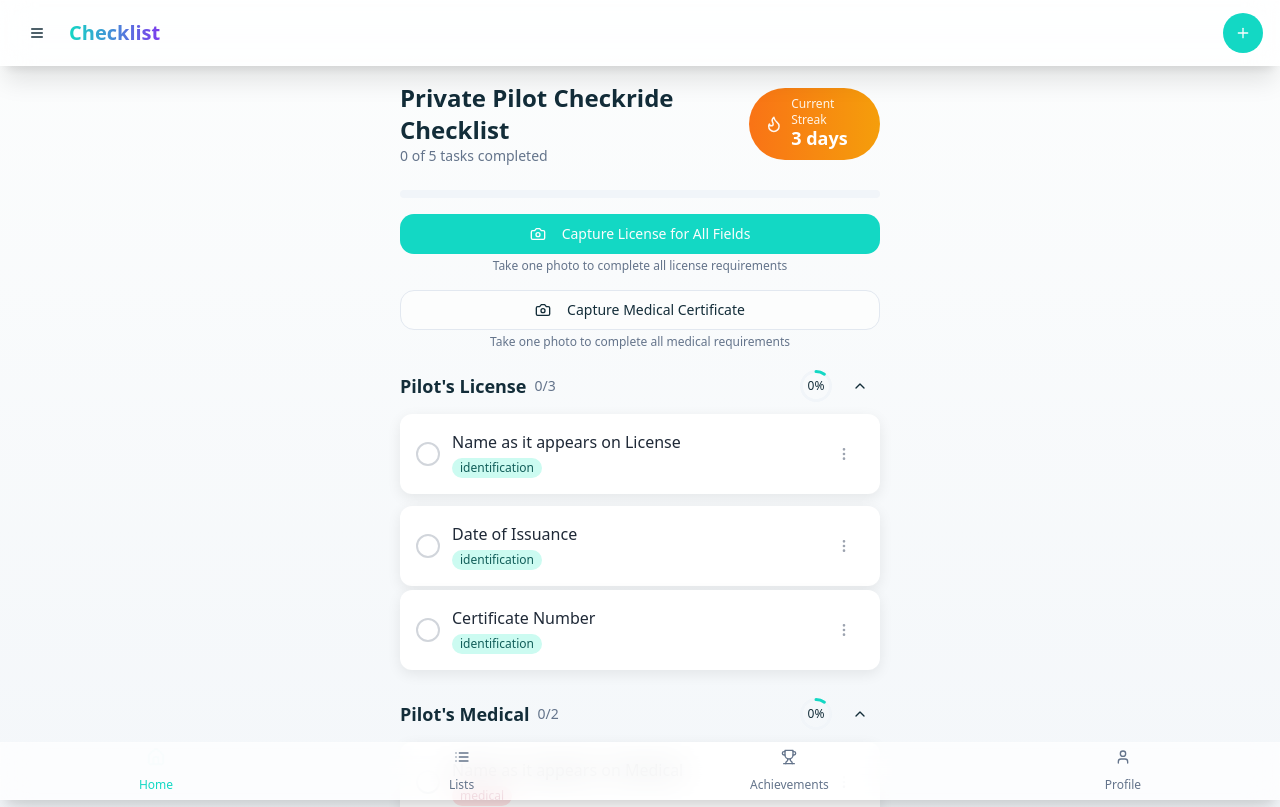
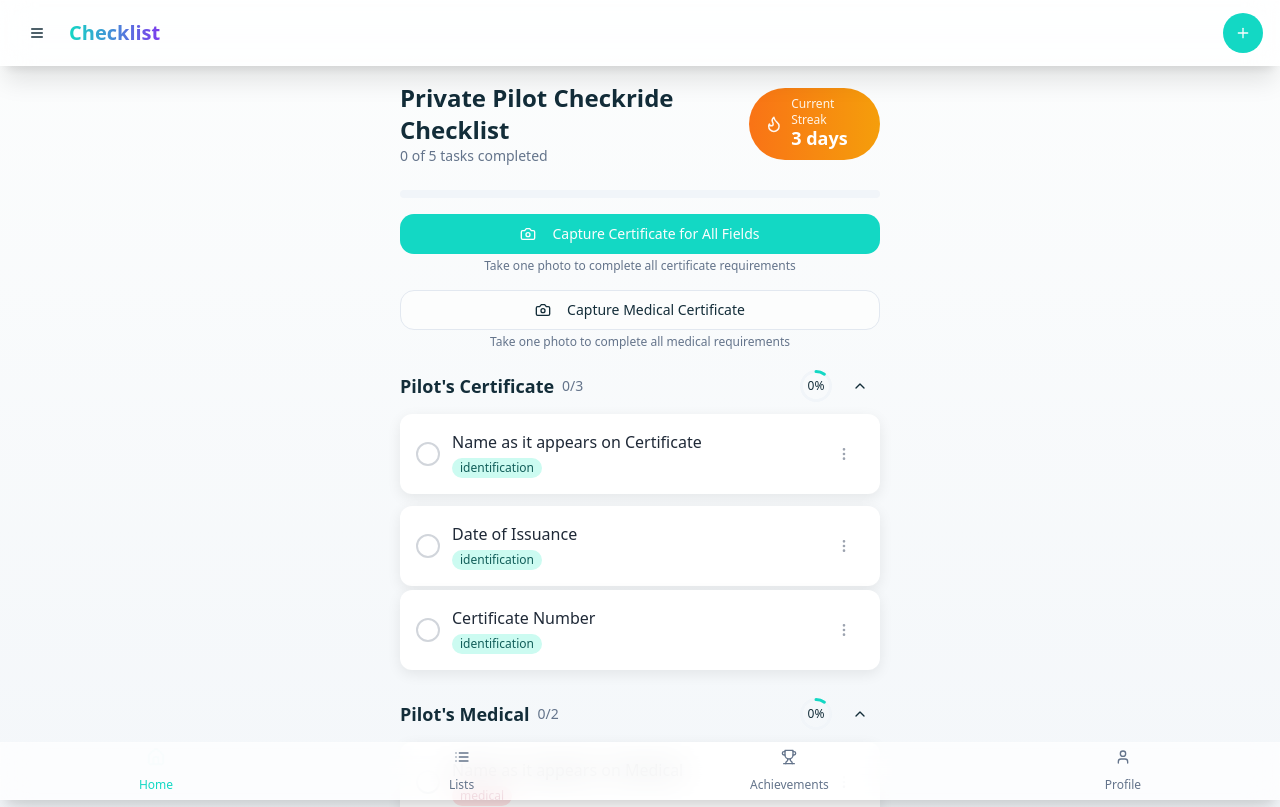
Before and after one commit to SineVisu/checkliingo, a React (Vite) app: page / in a window 1280 px wide. Shown: the top 807 px of the page. Built offline with nearby package versions, Linux system fonts and the light colour scheme.

Commit message:
Rename "License" to "Certificate"
Renamed all instances of the word "License" to "Certificate" throughout the codebase.

```diff
--- a/src/components/checklists/ChecklistItem.tsx
+++ b/src/components/checklists/ChecklistItem.tsx
@@ -30,7 +30,7 @@ const ChecklistItem: React.FC<ChecklistItemProps> = ({ item, onToggleComplete })
   const { checkNameDiscrepancy } = useContext(ChecklistContext);
 
   const handleToggle = () => {
-    if (item.title === 'Name as it appears on License' || item.title === 'Name as it appears on Medical') {
+    if (item.title === 'Name as it appears on Certificate' || item.title === 'Name as it appears on Medical') {
       setNameDialogOpen(true);
       return;
     }
@@ -53,11 +53,11 @@ const ChecklistItem: React.FC<ChecklistItemProps> = ({ item, onToggleComplete })
   };
 
   const handleSaveLicenseName = (name: string) => {
-    toast.success(`License name saved: ${name}`);
+    toast.success(`Certificate name saved: ${name}`);
     onToggleComplete(item.id, true, name);
 
     // After setting the name, check for discrepancies
-    if (item.title === 'Name as it appears on License' || item.title === 'Name as it appears on Medical') {
+    if (item.title === 'Name as it appears on Certificate' || item.title === 'Name as it appears on Medical') {
       checkNameDiscrepancy();
     }
   };
@@ -136,7 +136,7 @@ const ChecklistItem: React.FC<ChecklistItemProps> = ({ item, onToggleComplete })
         </Button>
       </div>
 
-      {item.title === 'Name as it appears on License' && (
+      {item.title === 'Name as it appears on Certificate' && (
         <LicenseNameDialog
           isOpen={nameDialogOpen}
           onClose={() => setNameDialogOpen(false)}
--- a/src/components/checklists/LicenseCapture.tsx
+++ b/src/components/checklists/LicenseCapture.tsx
@@ -93,7 +93,7 @@ const LicenseCapture: React.FC<LicenseCaptureProps> = ({ isOpen, onClose, onSave
       const worker = await createWorker('eng');
 
       const result = await worker.recognize(imageData);
-      console.log("OCR Result for full license:", result);
+      console.log("OCR Result for full certificate:", result);
 
       // Extract all needed information
       const extractedText = result.data.text;
@@ -183,7 +183,7 @@ const LicenseCapture: React.FC<LicenseCaptureProps> = ({ isOpen, onClose, onSave
       /\b(January|February|March|April|May|June|July|August|September|October|November|December)\s+(0?[1-9]|[12][0-9]|3[01])(st|nd|rd|th)?,\s+(19|20)\d{2}\b/gi,
       // DD/MM/YYYY (international format)
       /\b(0?[1-9]|[12][0-9]|3[01])[\/\-](0?[1-9]|1[0-2])[\/\-](19|20)\d{2}\b/g,
-      // Common license patterns
+      // Common certificate patterns
       /ISSUE\s*DATE\s*:?\s*(0?[1-9]|1[0-2])[\/\-](0?[1-9]|[12][0-9]|3[01])[\/\-](19|20)\d{2}/i,
       /DATE\s*ISSUED\s*:?\s*(0?[1-9]|1[0-2])[\/\-](0?[1-9]|[12][0-9]|3[01])[\/\-](19|20)\d{2}/i
     ];
@@ -256,7 +256,7 @@ const LicenseCapture: React.FC<LicenseCaptureProps> = ({ isOpen, onClose, onSave
 
     // Check if we have any data to save
     if (!dataToSave.name && !dataToSave.date && !dataToSave.certificateNumber) {
-      toast.error("No information was extracted from license. Please try again.");
+      toast.error("No information was extracted from certificate. Please try again.");
       return;
     }
 
@@ -288,7 +288,7 @@ const LicenseCapture: React.FC<LicenseCaptureProps> = ({ isOpen, onClose, onSave
     <Dialog open={isOpen} onOpenChange={handleClose}>
       <DialogContent className="sm:max-w-md">
         <DialogHeader>
-          <DialogTitle>Capture Pilot License</DialogTitle>
+          <DialogTitle>Capture Pilot Certificate</DialogTitle>
         </DialogHeader>
         <div className="space-y-4 py-4">
           {showCamera ? (
@@ -313,7 +313,7 @@ const LicenseCapture: React.FC<LicenseCaptureProps> = ({ isOpen, onClose, onSave
               <div className="relative aspect-video overflow-hidden rounded-lg bg-muted">
                 <img
                   src={imageUrl}
-                  alt="License"
+                  alt="Certificate"
                   className="h-full w-full object-contain"
                 />
               </div>
@@ -353,7 +353,7 @@ const LicenseCapture: React.FC<LicenseCaptureProps> = ({ isOpen, onClose, onSave
           ) : (
             <div className="space-y-4">
               <p className="text-sm text-muted-foreground text-center">
-                Take a clear photo of your pilot license to automatically extract your name,
+                Take a clear photo of your pilot certificate to automatically extract your name,
                 issuance date, and certificate number
               </p>
 
@@ -363,7 +363,7 @@ const LicenseCapture: React.FC<LicenseCaptureProps> = ({ isOpen, onClose, onSave
                 disabled={isProcessing}
               >
                 <Camera className="mr-2 h-4 w-4" />
-                Capture License Photo
+                Capture Certificate Photo
               </Button>
             </div>
           )}
--- a/src/components/checklists/LicenseNameDialog.tsx
+++ b/src/components/checklists/LicenseNameDialog.tsx
@@ -1,3 +1,4 @@
+
 import React, { useState, useRef } from 'react';
 import { Dialog, DialogContent, DialogHeader, DialogTitle } from "@/components/ui/dialog";
 import { Button } from "@/components/ui/button";
@@ -90,7 +91,7 @@ const LicenseNameDialog: React.FC<LicenseNameDialogProps> = ({ isOpen, onClose,
 
       if (possibleName) {
         setLicenseName(possibleName);
-        toast.success("Name detected from license");
+        toast.success("Name detected from certificate");
       } else {
         toast.info("Couldn't detect name automatically. Please enter manually.");
       }
@@ -148,7 +149,7 @@ const LicenseNameDialog: React.FC<LicenseNameDialogProps> = ({ isOpen, onClose,
 
   const handleSave = () => {
     if (!licenseName.trim()) {
-      toast.error("Please enter your license name");
+      toast.error("Please enter your certificate name");
       return;
     }
 
@@ -191,7 +192,7 @@ const LicenseNameDialog: React.FC<LicenseNameDialogProps> = ({ isOpen, onClose,
     <Dialog open={isOpen} onOpenChange={handleClose}>
       <DialogContent className="sm:max-w-md">
         <DialogHeader>
-          <DialogTitle>Enter License Name</DialogTitle>
+          <DialogTitle>Enter Certificate Name</DialogTitle>
         </DialogHeader>
         <div className="space-y-4 py-4">
           <div className="flex flex-col gap-4">
@@ -200,7 +201,7 @@ const LicenseNameDialog: React.FC<LicenseNameDialogProps> = ({ isOpen, onClose,
               id="licenseName"
               value={licenseName}
               onChange={(e) => setLicenseName(e.target.value)}
-              placeholder="Enter your name as shown on license"
+              placeholder="Enter your name as shown on certificate"
             />
             <p className="text-xs text-muted-foreground">
               Format: First, Middle, Last (include commas)
@@ -229,7 +230,7 @@ const LicenseNameDialog: React.FC<LicenseNameDialogProps> = ({ isOpen, onClose,
               <div className="relative aspect-video overflow-hidden rounded-lg bg-muted">
                 <img
                   src={imageUrl}
-                  alt="License"
+                  alt="Certificate"
                   className="h-full w-full object-contain"
                 />
               </div>
@@ -249,7 +250,7 @@ const LicenseNameDialog: React.FC<LicenseNameDialogProps> = ({ isOpen, onClose,
               disabled={isProcessing}
             >
               <Camera className="mr-2 h-4 w-4" />
-              Capture License Photo
+              Capture Certificate Photo
             </Button>
           )}
 
--- a/src/components/checklists/NameDiscrepancyDialog.tsx
+++ b/src/components/checklists/NameDiscrepancyDialog.tsx
@@ -26,14 +26,14 @@ const NameDiscrepancyDialog: React.FC<NameDiscrepancyDialogProps> = ({
             Name Discrepancy Detected
           </DialogTitle>
           <DialogDescription>
-            There is a discrepancy between your pilot license and medical certificate names.
+            There is a discrepancy between your pilot certificate and medical certificate names.
           </DialogDescription>
         </DialogHeader>
 
         <div className="space-y-4 py-4">
           <div className="bg-muted p-4 rounded-lg space-y-3">
             <div>
-              <h3 className="text-sm font-medium text-muted-foreground">License Name:</h3>
+              <h3 className="text-sm font-medium text-muted-foreground">Certificate Name:</h3>
               <p className="font-medium">{licenseName || 'Not provided'}</p>
             </div>
 
--- a/src/pages/Index.tsx
+++ b/src/pages/Index.tsx
@@ -17,9 +17,9 @@ import { ChecklistContext, ChecklistProvider } from '@/context/ChecklistContext'
 const initialData: ChecklistGroupData[] = [
   {
     id: '1',
-    title: 'Pilot\'s License',
+    title: 'Pilot\'s Certificate',
     items: [
-      { id: '101', title: 'Name as it appears on License', isCompleted: false, category: 'identification' },
+      { id: '101', title: 'Name as it appears on Certificate', isCompleted: false, category: 'identification' },
       { id: '102', title: 'Date of Issuance', isCompleted: false, category: 'identification' },
       { id: '103', title: 'Certificate Number', isCompleted: false, category: 'identification' }
     ]
@@ -130,8 +130,8 @@ const IndexContent = () => {
       })
     );
 
-    toast.success("License information has been processed!", {
-      description: "Your license details have been updated automatically.",
+    toast.success("Certificate information has been processed!", {
+      description: "Your certificate details have been updated automatically.",
       position: "top-center",
     });
   };
@@ -217,10 +217,10 @@ const IndexContent = () => {
                   className="w-full"
                 >
                   <Camera className="mr-2 h-4 w-4" />
-                  Capture License for All Fields
+                  Capture Certificate for All Fields
                 </Button>
                 <p className="text-xs text-muted-foreground text-center mt-1">
-                  Take one photo to complete all license requirements
+                  Take one photo to complete all certificate requirements
                 </p>
               </div>
             )}
```
